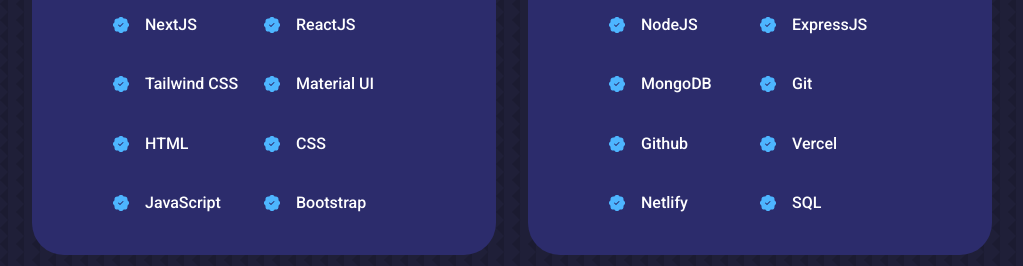
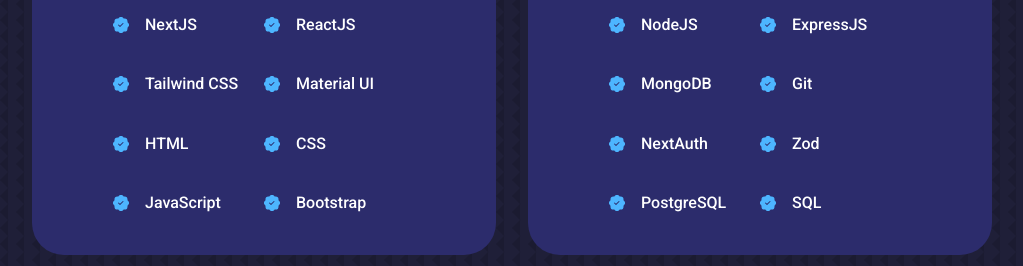
Before and after one commit to RajanPandey1311/Rajan_PortFolio, a React (Create React App) app: page / in a window 1280 px wide. Shown: the part 1540-1806 px from the top of the page, without its empty margins (128-1151 px from the left). Built offline with nearby package versions, Linux system fonts and the light colour scheme.

Commit message:
Update Experience.jsx

```diff
--- a/src/components/experience/Experience.jsx
+++ b/src/components/experience/Experience.jsx
@@ -66,15 +66,15 @@
             </article>
             <article className="experience__details">
               <BsFillPatchCheckFill className="experience__details-icon" />
-              <h4>Github</h4>
+              <h4>NextAuth</h4>
             </article>
             <article className="experience__details">
               <BsFillPatchCheckFill className="experience__details-icon" />
-              <h4>Vercel</h4>
+              <h4>Zod</h4>
             </article>
             <article className="experience__details">
               <BsFillPatchCheckFill className="experience__details-icon" />
-              <h4>Netlify</h4>
+              <h4>PostgreSQL</h4>
             </article>
             <article className="experience__details">
               <BsFillPatchCheckFill className="experience__details-icon" />
```
